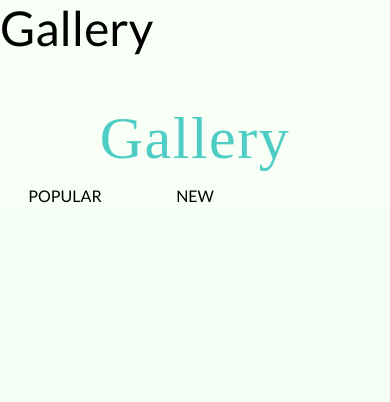
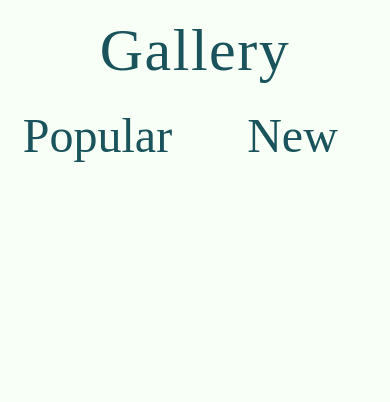
Before and after one commit to Code-Institute-Submissions/DaithiShan-bird-friend_OctResub, a Flask app: page /gallery in a window 390 px wide. Shown: the part 60-462 px from the top of the page. After the commit the page ends 222 px from the top, so only its background shows below. Run offline with Flask 2, Linux system fonts and the light colour scheme; data that the repository does not hold is empty; some libraries are stand-ins or nearby versions; some web fonts are replaced.

Commit message:
Updated gallery styles

```diff
--- a/bird_friend/static/css/output.css
+++ b/bird_friend/static/css/output.css
@@ -634,10 +634,6 @@ video {
   margin-bottom: 1rem;
 }
 
-.mb-10{
-  margin-bottom: 2.5rem;
-}
-
 .block{
   display: block;
 }
--- a/bird_friend/templates/main/gallery.html
+++ b/bird_friend/templates/main/gallery.html
@@ -1,13 +1,12 @@
 {% extends 'base.html' %}
 {% block content %}
-    <h1 class="mb-10 text-5xl">Gallery</h1>
-    <div class="bg-fixed bg-bottom bg-no-repeat bg-contain bg-dog5">
-        <h1 class="title text-glas-100 ">Gallery</h1>
-        <div class="grid grid-cols-3 place-items-center">
-            <p>POPULAR</p>
-            <p>NEW</p>
+    <div class="bg-fixed bg-bottom bg-no-repeat bg-max-sm-contain">
+        <h1 class="title text-gorm-100">Gallery</h1>
+        <div class="grid grid-cols-2 py-4 lg:py-2 place-items-center">
+            <a href="#" class="font-title hover:underline focus:italic text-5xl text-gorm-100"> Popular</a>
+            <a href="#" class="font-title hover:underline focus:italic text-5xl text-gorm-100">New</a>
         </div>
-        <div class="flex flex-col h-screen gap-4 px-4 py-10 bg-ban-100 bg-opacity-70">
+        <div class="flex flex-col gap-6 p-4 lg:grid lg:grid-cols-2 lg:w-max lg:mx-auto {{'gallery-animate' if animate == 'on'}}">
                 {% for bird in birds %}
                     {% include 'bird/_bird_card.html' %}
                 {% endfor %}
```
Also changed, not shown: other parts of bird_friend/static/css/output.css (+24 -18 lines), bird_friend/static/tailwind.config.js (+12 -0 lines).
